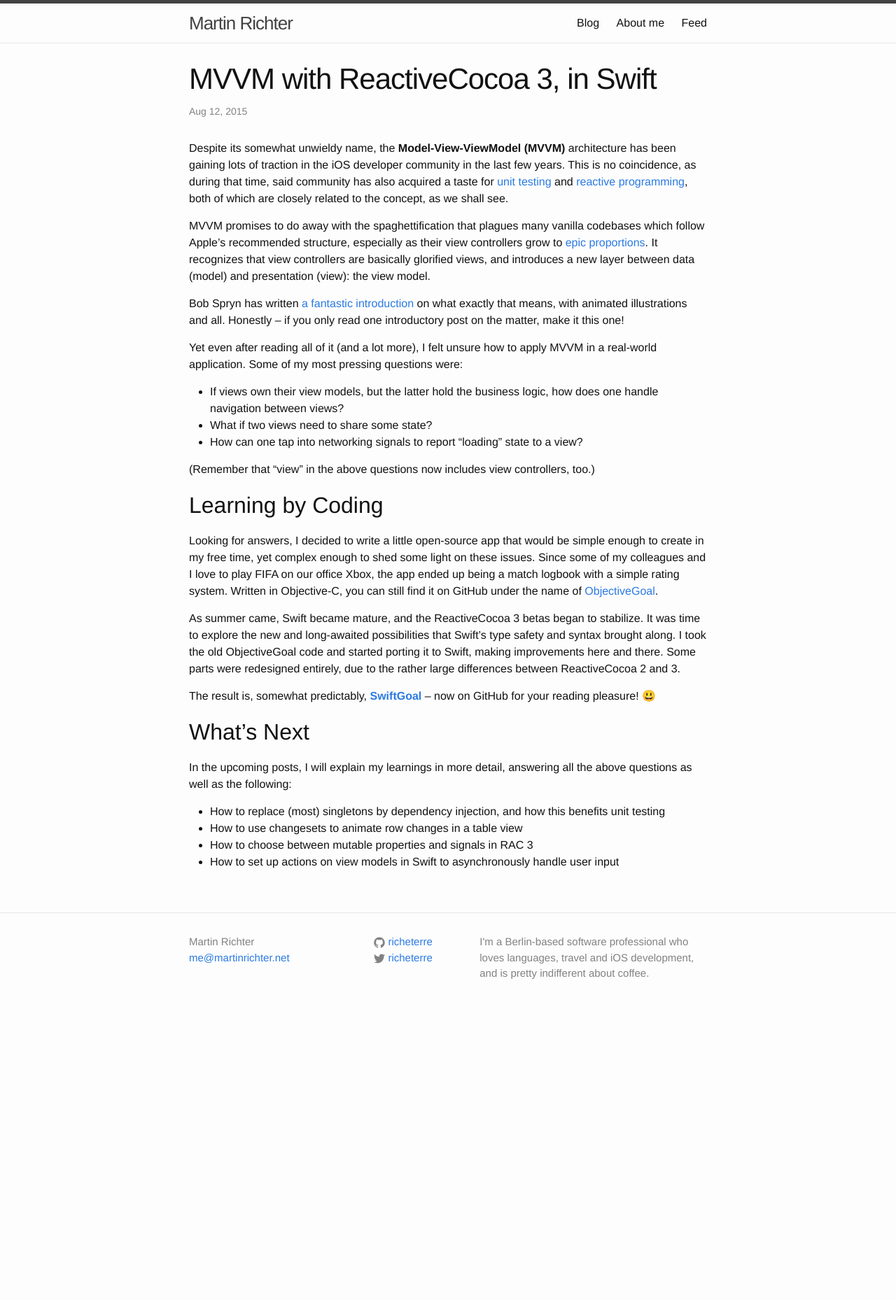
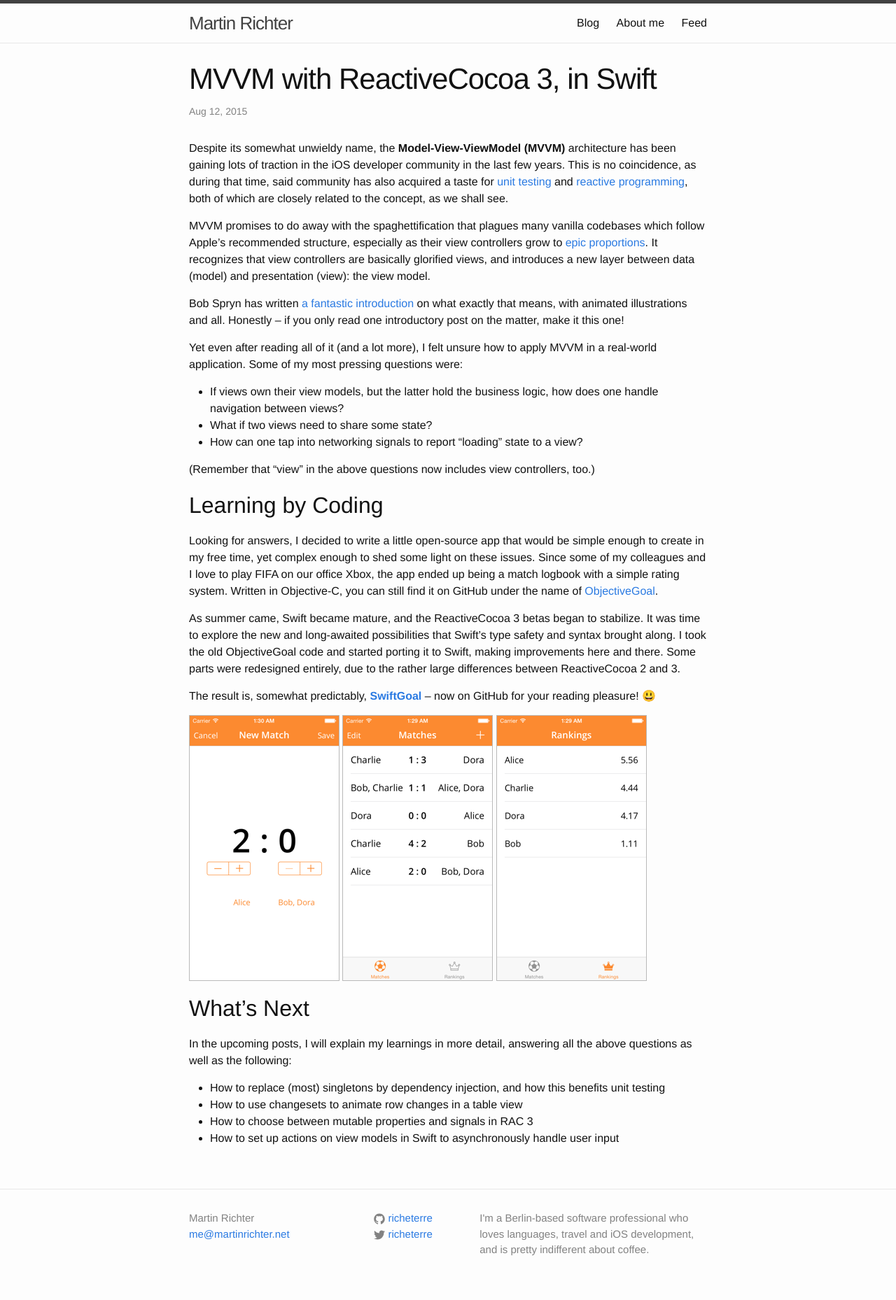
Before and after one commit to richeterre/richeterre.github.io, a Jekyll site: the page built from _posts/2015-08-12-mvvm-with-reactivecocoa-3-in-swift.md, in a window 1280 px wide. Shown: the whole page at 70% size. Built offline with Jekyll 4.4.1, drawn with Linux system fonts in a browser that asks for light colours; emoji names are drawn with the system emoji font; before the commit the page ends 1463 px from its top, so only the background shows below that.

Commit message:
Add some SwiftGoal screenshots

```diff
--- a/_posts/2015-08-12-mvvm-with-reactivecocoa-3-in-swift.md
+++ b/_posts/2015-08-12-mvvm-with-reactivecocoa-3-in-swift.md
@@ -25,6 +25,10 @@ As summer came, Swift became mature, and the ReactiveCocoa 3 betas began to stab
 
 The result is, somewhat predictably, __[SwiftGoal][swiftgoal]__ – now on GitHub for your reading pleasure! :smiley:
 
+![SwiftGoal's New Match screen]({{ site.baseurl }}/resources/swiftgoal-new-match.png)
+![SwiftGoal's Matches screen]({{ site.baseurl }}/resources/swiftgoal-matches.png)
+![SwiftGoal's Rankings screen]({{ site.baseurl }}/resources/swiftgoal-rankings.png)
+
 ## What's Next
 
 In the upcoming posts, I will explain my learnings in more detail, answering all the above questions as well as the following:
```
Also changed, not shown: resources/swiftgoal-matches.png (added), resources/swiftgoal-new-match.png (added), resources/swiftgoal-rankings.png (added).
